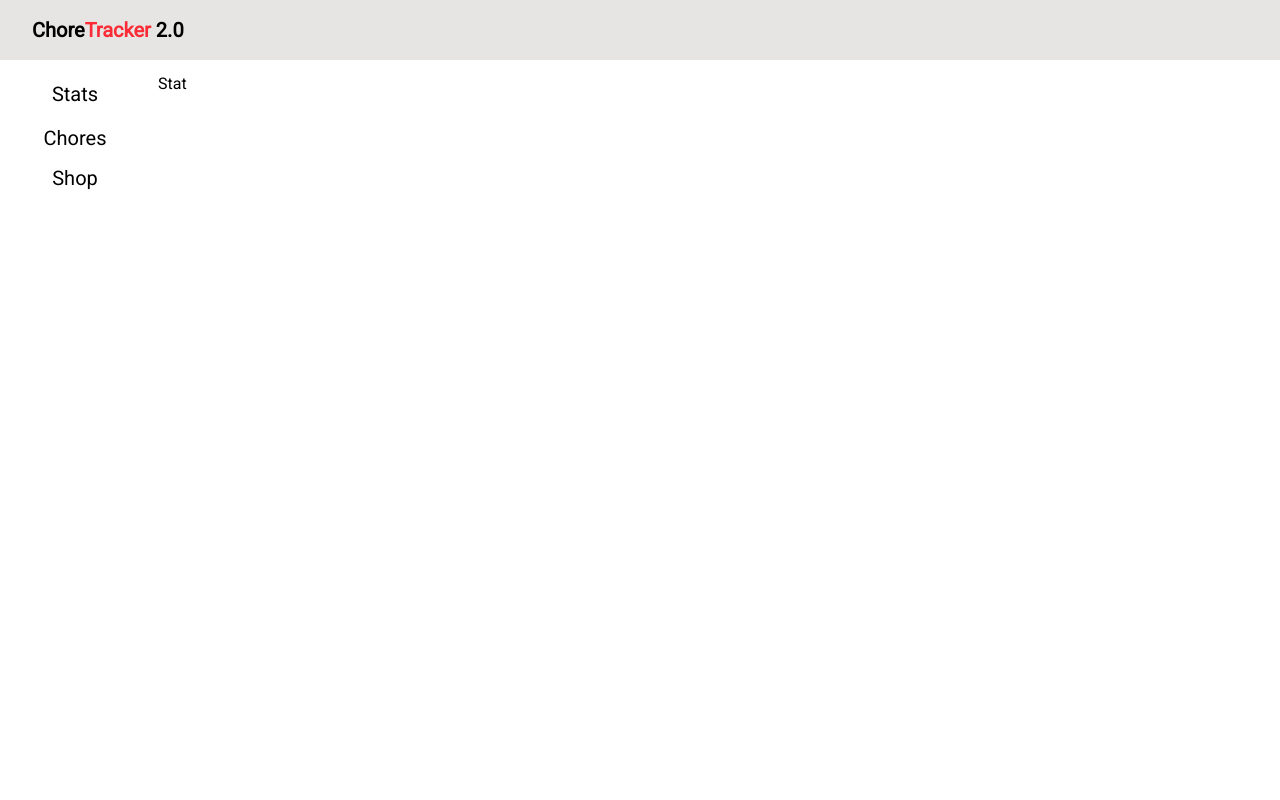
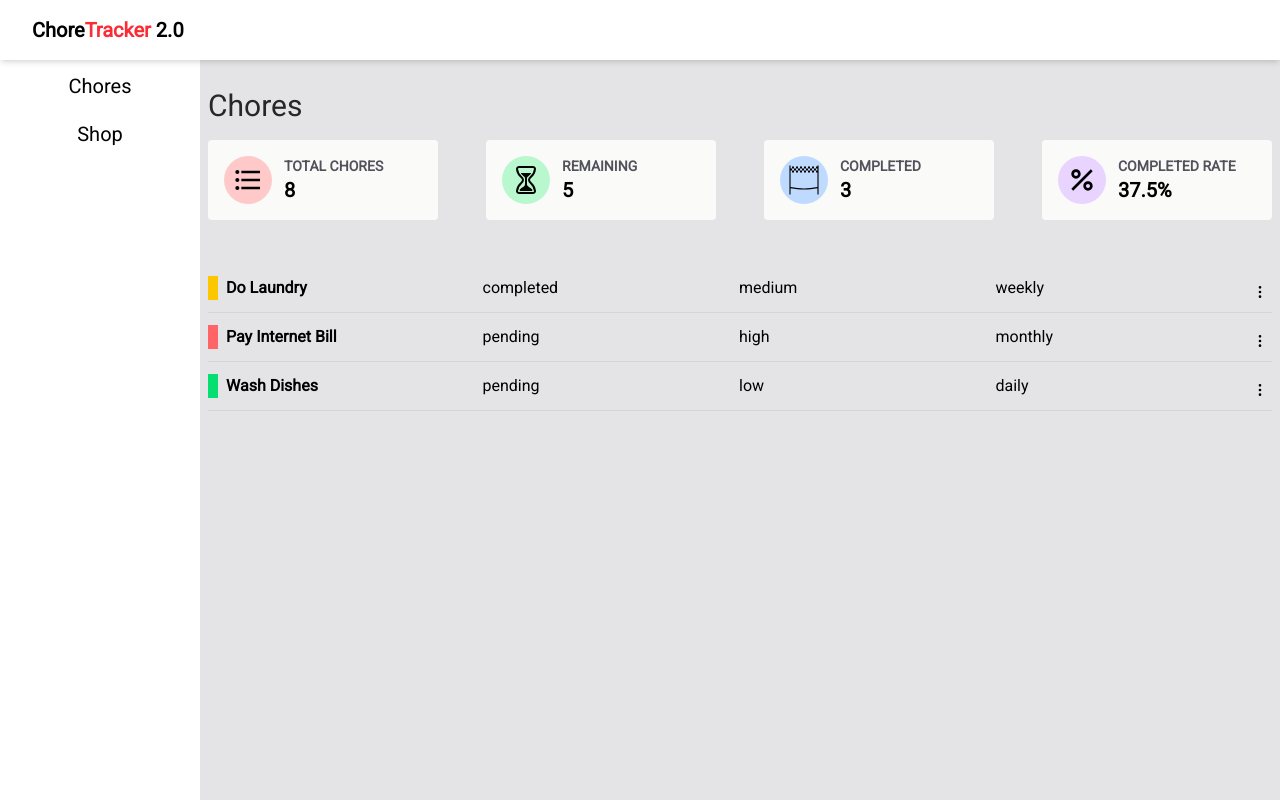
Before and after one commit to aduong3/ChoreTracker, a React (Vite) app: page /app in a window 1280 px wide. Built offline with nearby package versions, Linux system fonts and the light colour scheme.

Commit message:
Remove Stats.jsx, add stats to chores and styling.
Need to implement some way to have a window popup when clicking the hotdog menu. This will allow the user to edit or delete a chore.

```diff
--- a/src/App.jsx
+++ b/src/App.jsx
@@ -3,7 +3,6 @@ import Homepage from "./pages/Homepage";
 import AppLayout from "./pages/AppLayout";
 import Chores from "./pages/Chores";
 import Shop from "./pages/Shop";
-import Stats from "./pages/Stats";
 
 function App() {
   return (
@@ -11,7 +10,7 @@ function App() {
       <Routes>
         <Route index element={<Homepage />} />
         <Route path="/app" element={<AppLayout />}>
-          <Route index element={<Stats />} />
+          <Route index element={<Chores />} />
           <Route path="chores" element={<Chores />} />
           <Route path="shop" element={<Shop />} />
         </Route>
--- /dev/null
+++ b/src/components/ChoreItem.jsx
@@ -0,0 +1,30 @@
+import { HiOutlineDotsVertical } from "react-icons/hi";
+
+function ChoreItem({ chore }) {
+  const { title, day, dueDate, status, priority, recurring } = chore;
+
+  return (
+    <li>
+      <div className="grid grid-cols-[10px_1fr_1fr_1fr_1fr_20px] gap-2 border-b-1 border-gray-300 pb-3">
+        <div
+          className={
+            priority === "high"
+              ? "bg-red-400"
+              : priority === "medium"
+                ? "bg-yellow-400"
+                : "bg-green-400"
+          }
+        ></div>
+        <p className="font-bold">{title}</p>
+        <p>{status}</p>
+        <p>{priority}</p>
+        <p>{recurring}</p>
+        <div className="cursor-pointer self-end">
+          <HiOutlineDotsVertical />{" "}
+        </div>
+      </div>
+    </li>
+  );
+}
+
+export default ChoreItem;
--- /dev/null
+++ b/src/components/ChoresList.jsx
@@ -0,0 +1,51 @@
+import ChoreItem from "./ChoreItem";
+
+const chores = [
+  {
+    id: 1,
+    title: "Do Laundry",
+    description: "Wash and dry clothes",
+    dueDate: "2025-03-17",
+    day: "Monday",
+    points: 10,
+    status: "completed",
+    priority: "medium",
+    recurring: "weekly",
+  },
+  {
+    id: 2,
+    title: "Pay Internet Bill",
+    description: "Pay through website",
+    dueDate: "2025-03-28",
+    day: "Friday",
+    points: 15,
+    status: "pending",
+    priority: "high",
+    recurring: "monthly",
+  },
+  {
+    id: 3,
+    title: "Wash Dishes",
+    description: "Wash after dinner",
+    dueDate: "2025-03-18",
+    day: "Tuesday",
+    points: 5,
+    status: "pending",
+    priority: "low",
+    recurring: "daily",
+  },
+];
+
+function ChoresList() {
+  return (
+    <div>
+      <ul className="mt-10 flex flex-col gap-3">
+        {chores.map((chore) => (
+          <ChoreItem chore={chore} key={chore.id} />
+        ))}
+      </ul>
+    </div>
+  );
+}
+
+export default ChoresList;
--- a/src/components/Header.jsx
+++ b/src/components/Header.jsx
@@ -3,8 +3,8 @@ import Logo from "./Logo";
 
 function Header() {
   return (
-    <header className='col-span-full h-full'>
-      <nav className="flex justify-between py-4 px-8 text-xl bg-stone-200 ">
+    <header className='col-span-full h-full shadow-md z-100 '>
+      <nav className="flex justify-between py-4 px-8 text-xl ">
         <Logo textSize='text-1xl' isLink={true}/>
         <div className='flex gap-8'>
 
--- a/src/components/Sidebar.jsx
+++ b/src/components/Sidebar.jsx
@@ -1,13 +1,18 @@
-import { Link } from "react-router-dom"
+import { Link } from "react-router-dom";
 
 function Sidebar() {
-    return (
-        <div className='flex flex-col gap-3 text-xl my-4 text-center'>
-            <Link to="/app" className='hover:bg-neutral-200 py-1 w-full'>Stats</Link>
-            <Link to="/app/chores" className='hover:bg-neutral-200'>Chores</Link>
-            <Link to="/app/shop" className='hover:bg-neutral-200'>Shop</Link>
-        </div>
-    )
+  return (
+    <div className="text-center text-xl">
+      <nav className="flex flex-col gap-3 py-2">
+        <Link to="/app/chores" className="py-1 hover:bg-neutral-300">
+          Chores
+        </Link>
+        <Link to="/app/shop" className="py-1 hover:bg-neutral-300">
+          Shop
+        </Link>
+      </nav>
+    </div>
+  );
 }
 
-export default Sidebar
+export default Sidebar;
--- /dev/null
+++ b/src/components/Stat.jsx
@@ -0,0 +1,19 @@
+const colorClasses = {
+    red: 'bg-red-200',
+    green: 'bg-green-200',
+    purple: 'bg-purple-200',
+    blue: 'bg-blue-200',
+}
+
+
+function Stat({icon, title, color, value }) {
+    return (
+    <div className='bg-stone-50 grid grid-cols-[3rem_1fr] py-4 px-4 rounded-sm gap-x-3 font-bold'>
+        <div className={`row-span-2 text-[2rem] rounded-full h-12 w-12 flex items-center justify-center ${colorClasses[color]}`}>{icon}</div>
+        <p className='text-sm uppercase text-zinc-600'>{title}</p>
+        <p className='text-xl'>{value}</p>
+    </div>
+    )
+}
+
+export default Stat
--- a/src/pages/AppLayout.jsx
+++ b/src/pages/AppLayout.jsx
@@ -4,11 +4,13 @@ import Sidebar from "../components/Sidebar";
 
 function AppLayout() {
   return (
-    <div className='font-roboto grid grid-cols-[150px_1fr] grid-rows-[auto_1fr] min-h-svh'>
+    <div className='font-roboto grid grid-cols-[200px_1fr] grid-rows-[auto_1fr] min-h-svh'>
       <Header />
       <Sidebar />
-      <main className='py-3 px-2'>
-      <Outlet />
+      <main className='py-3 px-2 bg-zinc-200 overflow-auto'>
+        <div className='max-w-[75rem] mx-auto'>
+          <Outlet />
+        </div>
       </main>
       </div>
 
--- a/src/pages/Chores.jsx
+++ b/src/pages/Chores.jsx
@@ -1,6 +1,42 @@
+import { MdOutlineFormatListBulleted, MdOutlinePercent } from "react-icons/md";
+import Stat from "../components/Stat";
+import { IoHourglassOutline } from "react-icons/io5";
+import { GiFinishLine } from "react-icons/gi";
+import ChoresList from "../components/ChoresList";
+
 function Chores() {
-  return <div>Chores</div>;
+  return (
+    <>
+      <div className="grid grid-cols-4 gap-x-12 gap-y-4 py-4">
+        <h1 className="col-span-full text-3xl text-zinc-800">Chores</h1>
+        <Stat
+          icon={<MdOutlineFormatListBulleted />}
+          title="Total Chores"
+          value="8"
+          color="red"
+        />
+        <Stat
+          icon={<IoHourglassOutline />}
+          title="Remaining"
+          value="5"
+          color="green"
+        />
+        <Stat
+          icon={<GiFinishLine />}
+          title="Completed"
+          value="3"
+          color="blue"
+        />
+        <Stat
+          icon={<MdOutlinePercent />}
+          title="Completed Rate"
+          value="37.5%"
+          color="purple"
+        />
+      </div>
+      <ChoresList />
+    </>
+  );
 }
 
 export default Chores;
-Chores;
--- a/src/pages/Homepage.jsx
+++ b/src/pages/Homepage.jsx
@@ -12,12 +12,12 @@ function Homepage() {
         <p className='text-xl italic'>Keep your chores organized, stay accountable, and reward yourself for staying on top of things!</p>
         </di>
         <div className='flex gap-8'>
-          {isLoggedIn && (
+          {!isLoggedIn && (
             <>
           <Link className='cursor-pointer hover:bg-neutral-200 py-2 px-3 rounded-sm text-xl' to='/app' onClick={()=>{setIsLoggedIn(true)}}>Log In</Link>
          <button className='cursor-pointer hover:bg-neutral-200 py-2 px-3 rounded-sm text-xl'>Sign Up</button>
          </>)}
-         {!isLoggedIn && <Link to='/app' className='cursor-pointer hover:bg-neutral-200 py-2 px-3 rounded-sm text-xl'>Continue</Link>}
+         {isLoggedIn && <Link to='/app' className='cursor-pointer hover:bg-neutral-200 py-2 px-3 rounded-sm text-xl'>Continue</Link>}
         </div>
     </div>
 ;
--- a/src/pages/Stats.jsx
+++ /dev/null
@@ -1,5 +0,0 @@
-function Stats() {
-  return <div>Stat</div>;
-}
-
-export default Stats;
```
Also changed, not shown: 1 other file (tests, documents, lock files or other folders).
